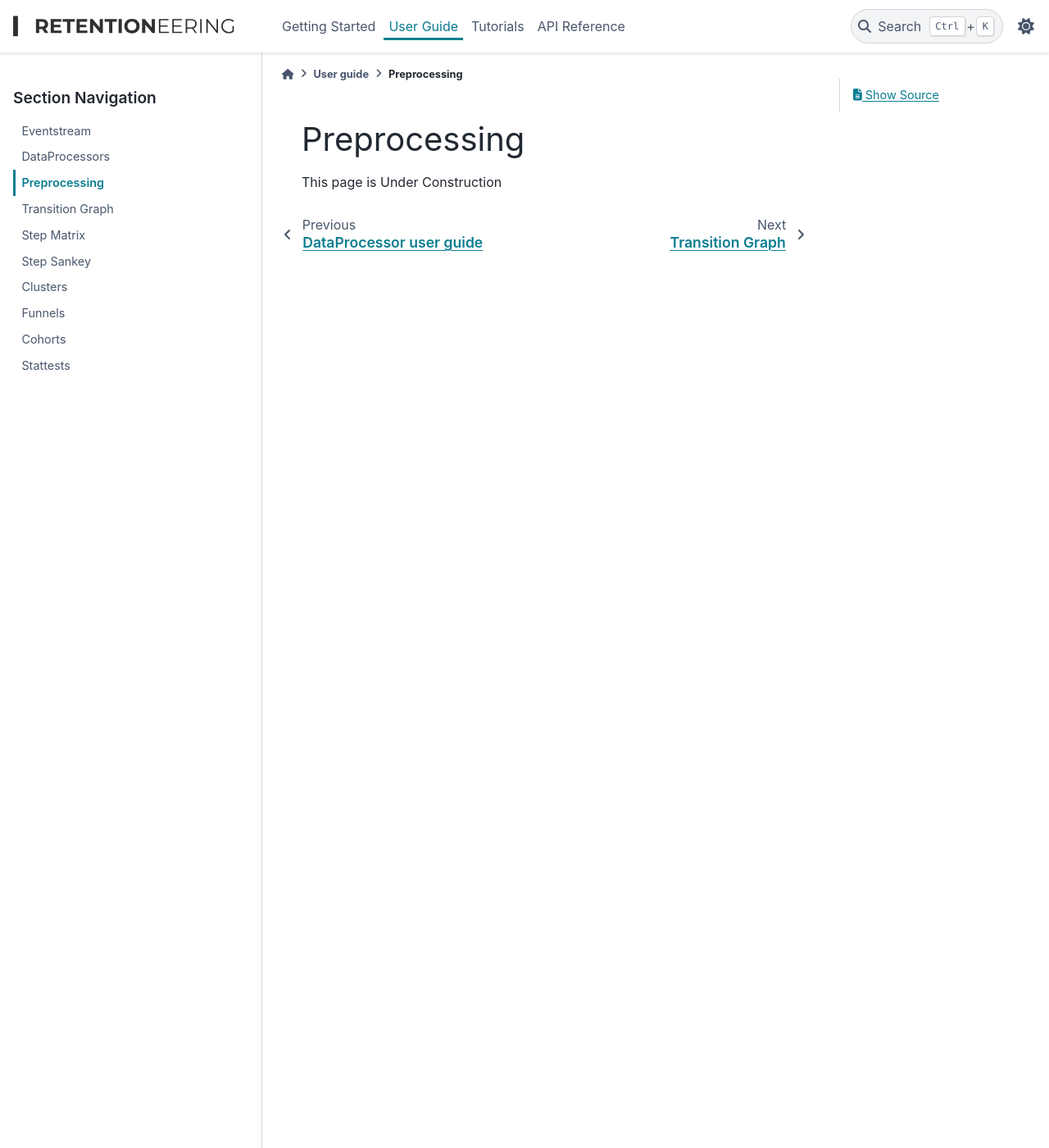
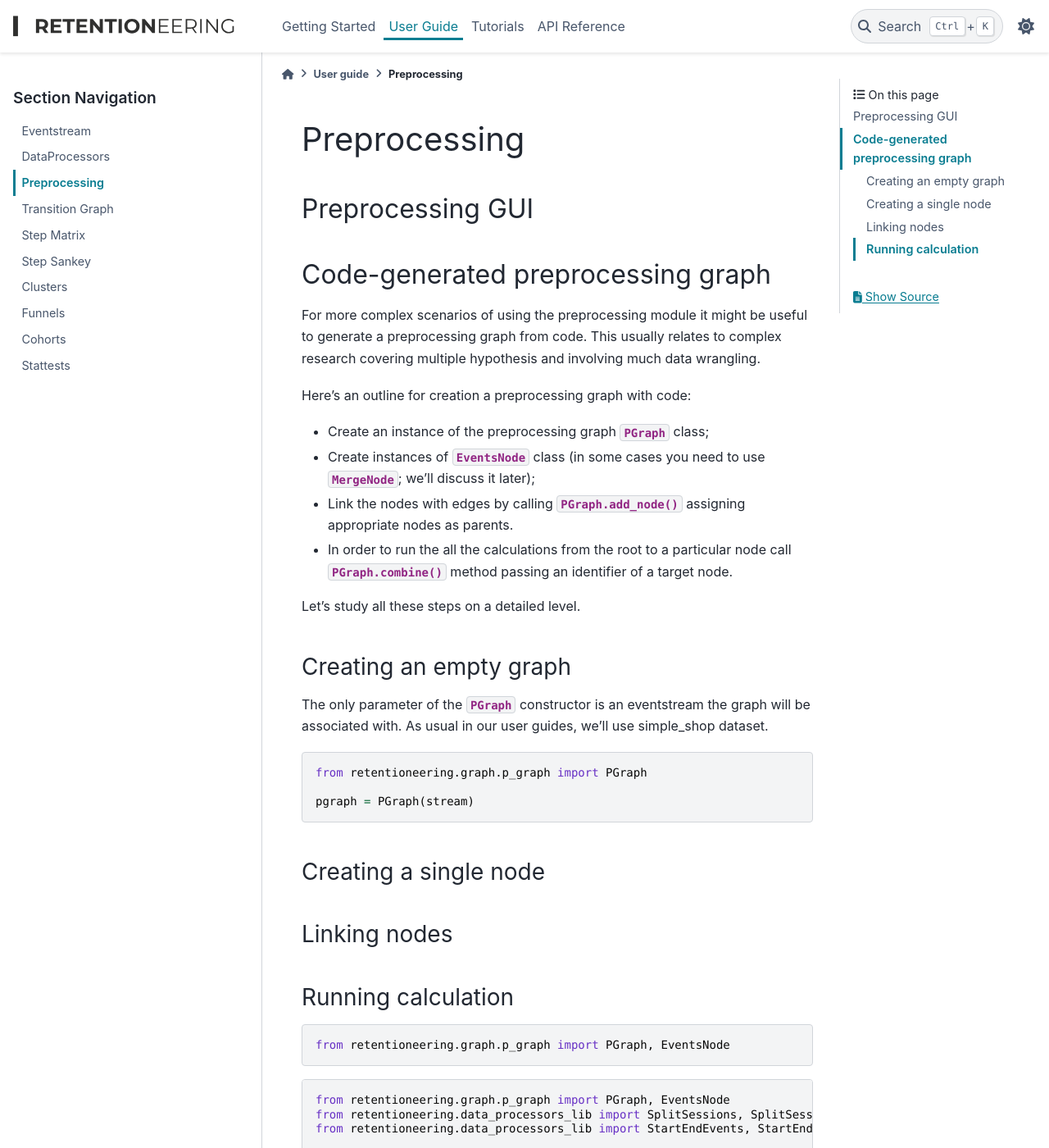
Before and after one commit to retentioneering/retentioneering-tools, a Sphinx documentation site: the page built from docs/source/user_guides/preprocessing.rst, in a window 1280 px wide and 1400 px high. Shown: the whole window at 82% size. Built offline with Sphinx 7.4.7 and the PyData theme 0.15.4, drawn with Linux system fonts in a browser that asks for light colours; comment, search, counter and statistics services are not loaded; some of the changed text lies outside the part shown.

Commit message:
New preprocessing doc

```diff
--- a/docs/source/api/tooling/transition_graph.rst
+++ b/docs/source/api/tooling/transition_graph.rst
@@ -9,4 +9,4 @@ Transition Graph Class
 Eventstream
 -----------
 .. automethod:: retentioneering.eventstream.eventstream.Eventstream.transition_graph
-.. automethod:: retentioneering.eventstream.eventstream.Eventstream.transition_adjacency
+.. automethod:: retentioneering.eventstream.eventstream.Eventstream.transition_matrix
--- a/docs/source/user_guides/preprocessing.rst
+++ b/docs/source/user_guides/preprocessing.rst
@@ -1,3 +1,65 @@
 Preprocessing
 =============
-This page is Under Construction
+
+Preprocessing GUI
+-----------------
+
+
+Code-generated preprocessing graph
+----------------------------------
+
+For more complex scenarios of using the preprocessing module it might be useful to generate a preprocessing graph from code. This usually relates to complex research covering multiple hypothesis and involving much data wrangling.
+
+Here's an outline for creation a preprocessing graph with code:
+
+- Create an instance of the preprocessing graph :py:meth:`PGraph<retentioneering.graph.p_graph.PGraph>` class;
+- Create instances of :py:meth:`EventsNode <retentioneering.graph.nodes.EventsNode>` class (in some cases you need to use :py:meth:`MergeNode <retentioneering.graph.nodes.MergeNode>`; we'll discuss it later);
+- Link the nodes with edges by calling :py:meth:`PGraph.add_node() <retentioneering.graph.p_graph.PGraph.add_node>` assigning appropriate nodes as parents.
+- In order to run the all the calculations from the root to a particular node call :py:meth:`PGraph.combine() <retentioneering.graph.p_graph.PGraph.combine>` method passing an identifier of a target node.
+
+Let's study all these steps on a detailed level.
+
+Creating an empty graph
+~~~~~~~~~~~~~~~~~~~~~~~
+
+The only parameter of the :py:meth:`PGraph<retentioneering.graph.p_graph.PGraph>` constructor is an eventstream the graph will be associated with. As usual in our user guides, we'll use simple_shop dataset.
+
+.. code-block:: python
+
+    from retentioneering.graph.p_graph import PGraph
+
+    pgraph = PGraph(stream)
+
+
+Creating a single node
+~~~~~~~~~~~~~~~~~~~~~~
+
+Linking nodes
+~~~~~~~~~~~~~
+
+Running calculation
+~~~~~~~~~~~~~~~~~~~
+
+
+.. code-block:: python
+
+    from retentioneering.graph.p_graph import PGraph, EventsNode
+
+
+
+
+
+.. code-block:: python
+
+    from retentioneering.graph.p_graph import PGraph, EventsNode
+    from retentioneering.data_processors_lib import SplitSessions, SplitSessionsParams
+    from retentioneering.data_processors_lib import StartEndEvents, StartEndParams
+
+    # creating single nodes
+    node1 = EventsNode(StartEndEvents(params=StartEndEventsParams()))
+    node2 = EventsNode(SplitSessions(params=SplitSessionsParams(session_cutoff=(1, 'h'))))
+
+    # creating a preprocessing graph and linking the nodes
+    pgraph = PGraph(source_stream=stream)
+    pgraph.add_node(node=node1, parents=[pgraph.root])
+    pgraph.add_node(node=node2, parents=[node1])
```
Also changed, not shown: docs/source/api/eventstream/eventstream_core.rst (+10 -0 lines), 1 other file.
